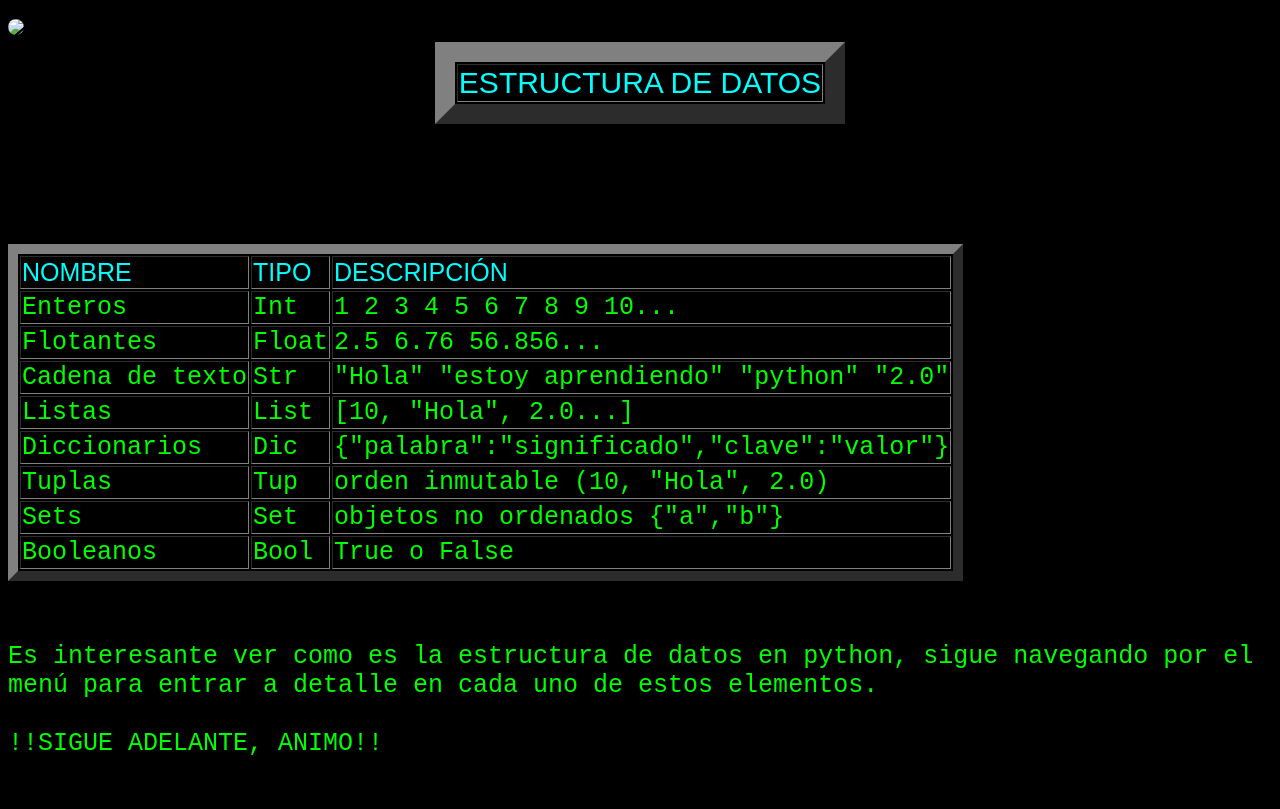
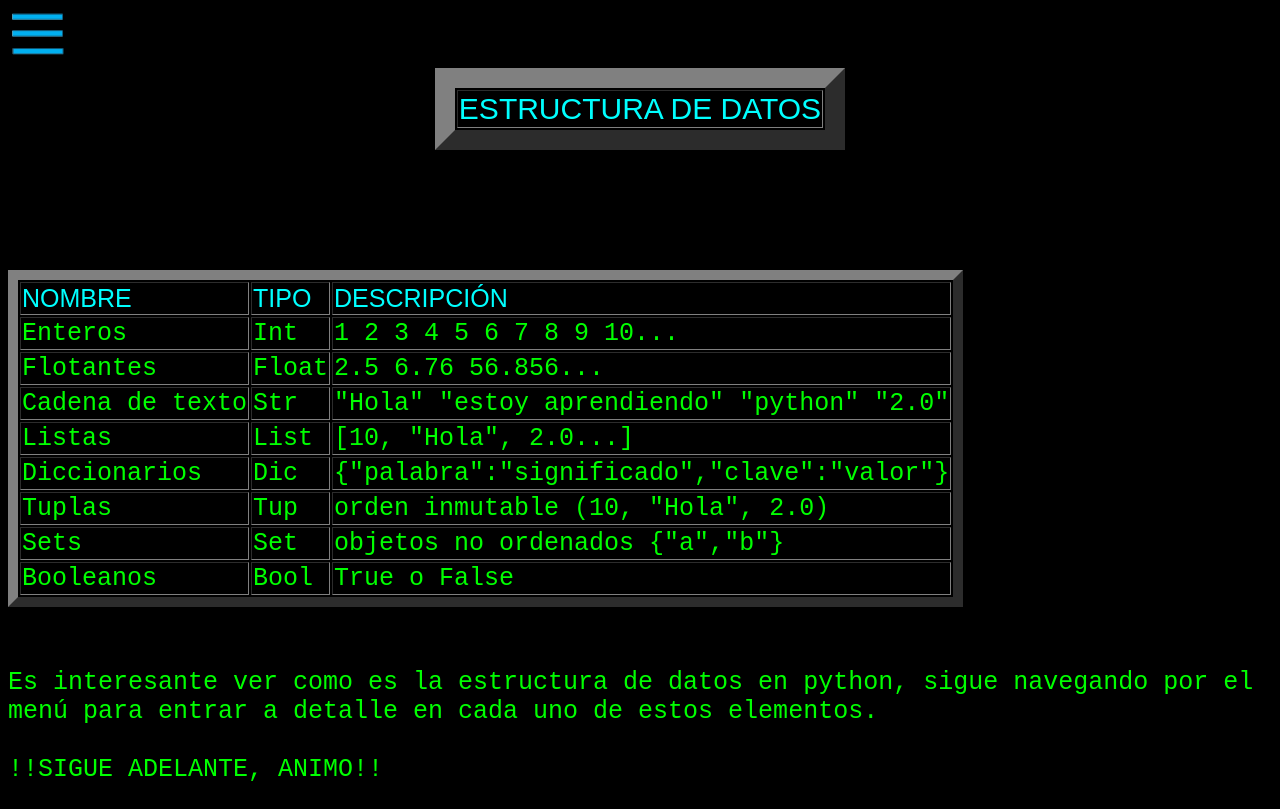
Before and after one commit to Joelanaya/joelanaya.github.io, a plain HTML site: page estructura_datos.html in a window 1280 px wide. Drawn offline with Linux system fonts and the light colour scheme.

Commit message:
Update estructura_datos.html

```diff
--- a/estructura_datos.html
+++ b/estructura_datos.html
@@ -8,7 +8,7 @@
 </head>
 <body>
 				<div class="titulo estructura">
-							<a href="menu.html"><img src="./imagenes/menu.jpg"></a>
+							<a href="menu.html"><img src="menu.jpg"></a>
 							<center><table border="20">
 							<tr>
 							<td>ESTRUCTURA DE DATOS</td>
```
